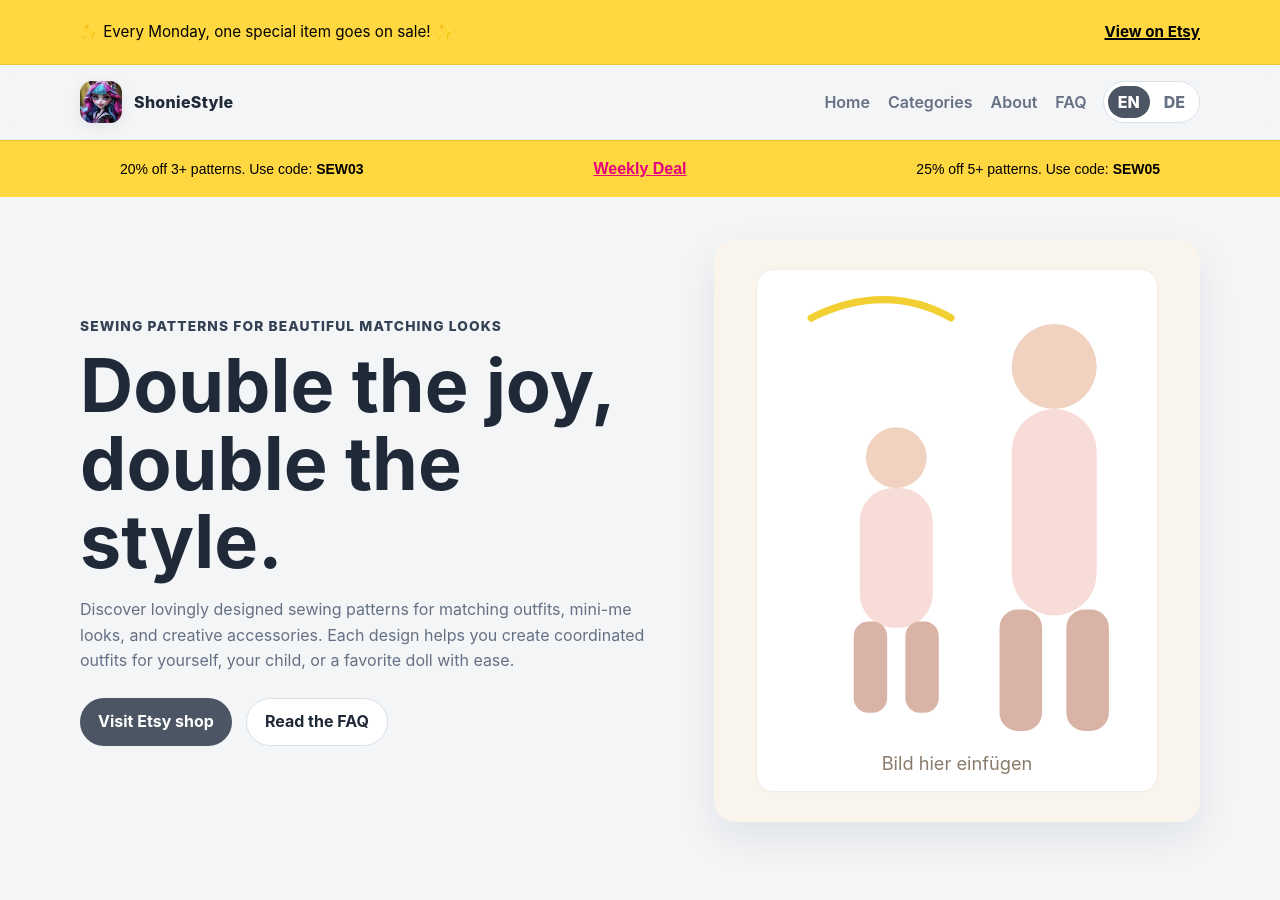
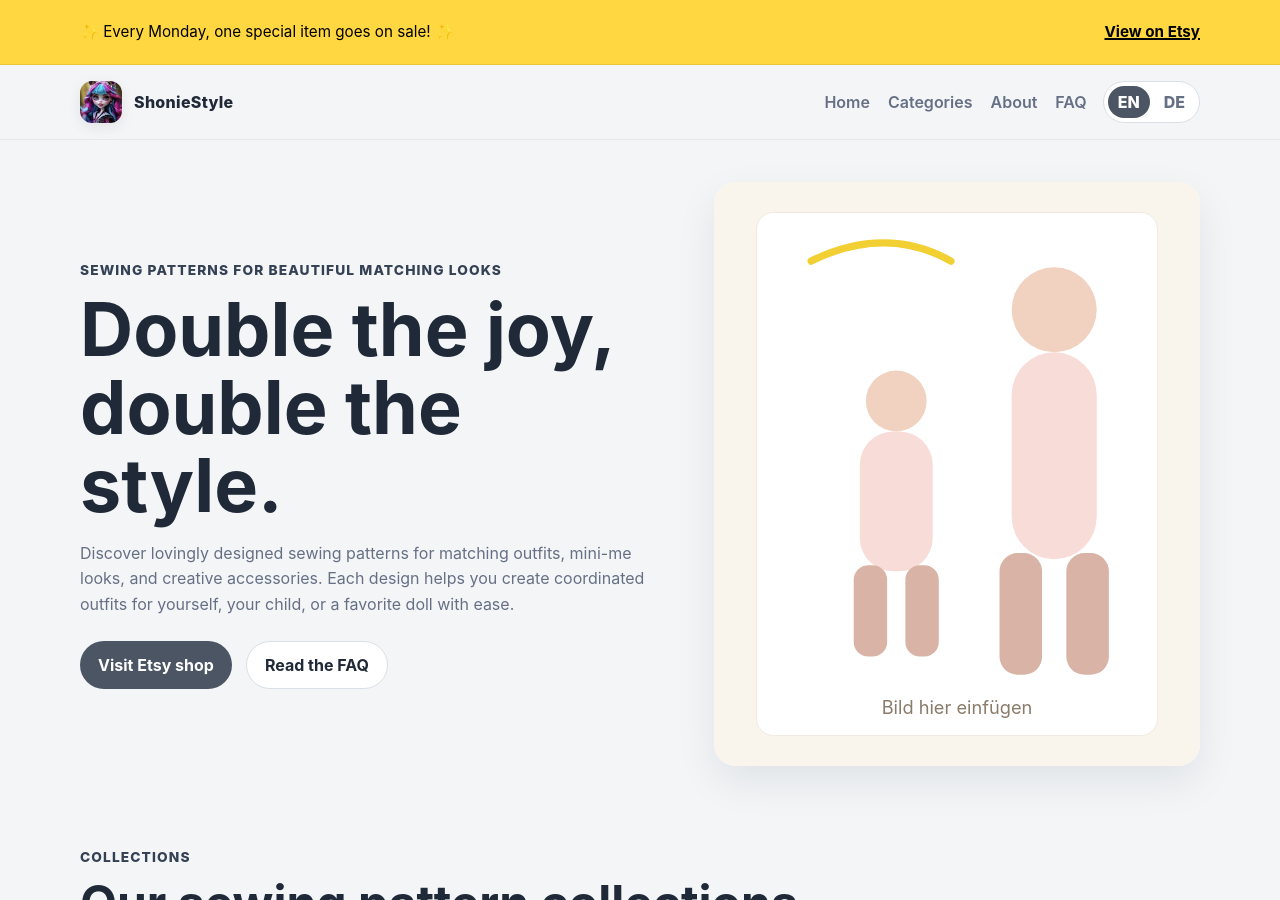
Before and after one commit to ShonieStyle/shoniestyle.github.io, a Jekyll site: the page built from index.html, in a window 1280 px wide and 900 px high. Built offline with Jekyll 4.4.1, drawn with Linux system fonts in a browser that asks for light colours.

Commit message:
Update home.html

```diff
--- a/_layouts/home.html
+++ b/_layouts/home.html
@@ -1,15 +1,6 @@
 ---
 layout: default
 ---
-<div style="background-color: #FFD740; padding: 15px 10px; color: #000; font-family: sans-serif; display: flex; justify-content: space-around; align-items: center; flex-wrap: wrap; gap: 10px; border-top: 1px solid rgba(0,0,0,0.1);">
-
-    <span style="font-size: 14px;">20% off 3+ patterns. Use code: <b>SEW03</b></span>
-
-    <a href="https://www.etsy.com/shop/ShonieStylePattern?section_id=1" style="color: #E6007E; font-weight: bold; text-decoration: underline; font-size: 16px;">Weekly Deal</a>
-
-    <span style="font-size: 14px;">25% off 5+ patterns. Use code:  <b>SEW05</b></span>
-
-</div>
 
 {% include hero.html %}
 {% include category-grid.html %}
```
